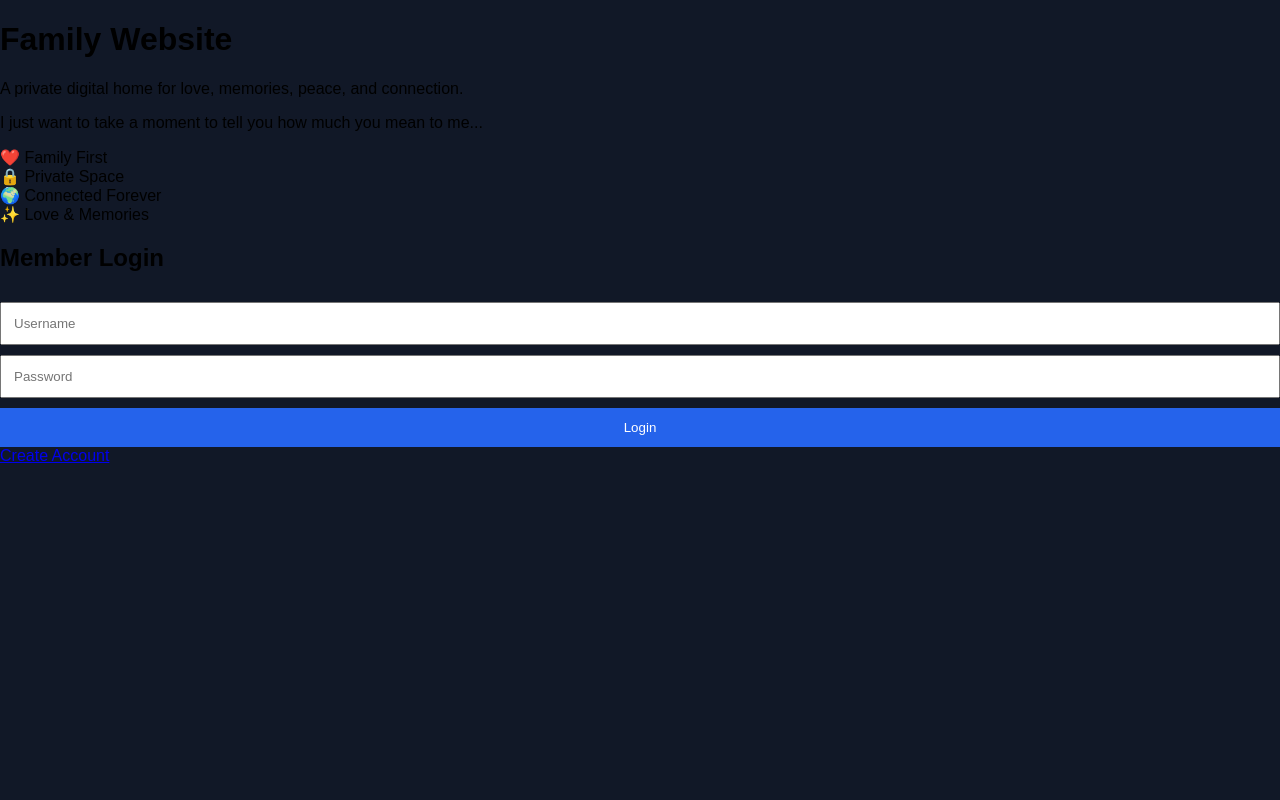
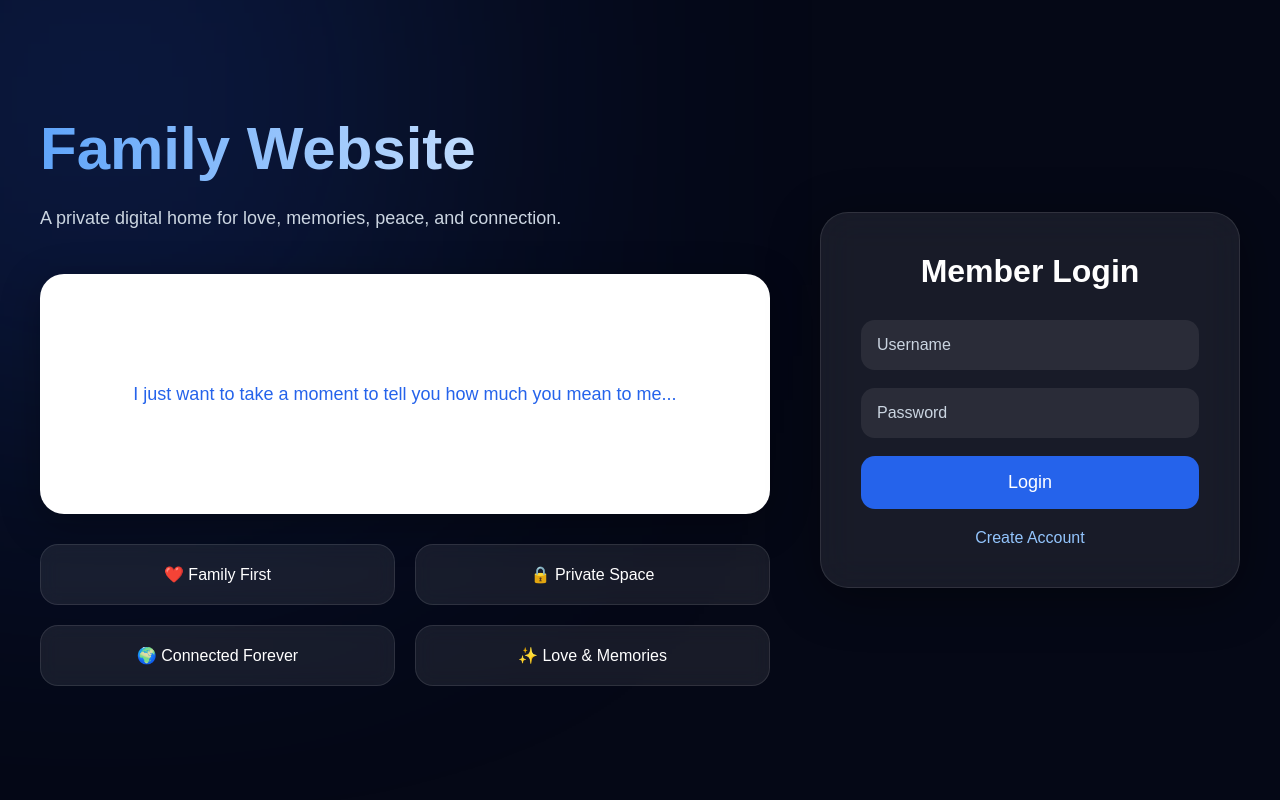
Before and after one commit to andrenikola64-source/Andre, a Flask app: page / in a window 1280 px wide. Run offline with Flask 3, Linux system fonts and the light colour scheme.

Commit message:
Update style.css

```diff
--- a/static/style.css
+++ b/static/style.css
@@ -1,66 +1,192 @@
-body {
-    margin: 0;
-    font-family: Arial, sans-serif;
-    background: #111827;
+*{
+    margin:0;
+    padding:0;
+    box-sizing:border-box;
 }
 
-.container {
-    display: flex;
-    justify-content: center;
-    align-items: center;
-    height: 100vh;
+body{
+    font-family:Arial, sans-serif;
+    background:#050816;
+    color:white;
+    overflow-x:hidden;
 }
 
-.box {
-    background: white;
-    padding: 40px;
-    border-radius: 15px;
-    width: 350px;
+.background-glow{
+    position:fixed;
+    width:600px;
+    height:600px;
+    background:#2563eb;
+    filter:blur(180px);
+    opacity:0.25;
+    top:-200px;
+    left:-200px;
+    z-index:-1;
 }
 
-.admin-box {
-    width: 700px;
+.main-container{
+    min-height:100vh;
+    display:flex;
+    align-items:center;
+    justify-content:space-between;
+    padding:40px;
+    gap:50px;
 }
 
-input, button {
-    width: 100%;
-    padding: 12px;
-    margin-top: 10px;
-    box-sizing: border-box;
+.hero-section{
+    flex:1;
 }
 
-button {
-    background: #2563eb;
-    color: white;
-    border: none;
+.logo{
+    font-size:60px;
+    font-weight:bold;
+    margin-bottom:20px;
+    background:linear-gradient(to right,#60a5fa,#ffffff);
+    -webkit-background-clip:text;
+    -webkit-text-fill-color:transparent;
 }
 
-.logout-btn {
-    display: inline-block;
-    margin-top: 20px;
-    padding: 10px 20px;
-    background: #ef4444;
-    color: white;
-    text-decoration: none;
+.subtitle{
+    font-size:18px;
+    color:#cbd5e1;
+    line-height:1.7;
+    max-width:600px;
 }
 
-.user-card {
-    background: #f3f4f6;
-    padding: 15px;
-    margin-top: 15px;
+.message-card{
+    margin-top:40px;
+    background:white;
+    color:#2563eb;
+    padding:30px;
+    border-radius:24px;
+    box-shadow:0 10px 40px rgba(0,0,0,0.3);
+    min-height:240px;
+    display:flex;
+    align-items:center;
+    justify-content:center;
+    text-align:center;
 }
 
-.home-text {
-    text-align: center;
-    color: #555;
-    margin-top: 15px;
-    line-height: 1.6;
+#rotating-text{
+    font-size:18px;
+    line-height:1.8;
+    transition:0.5s;
 }
 
-.home-buttons {
-    margin-top: 25px;
+.info-grid{
+    display:grid;
+    grid-template-columns:repeat(2,1fr);
+    gap:20px;
+    margin-top:30px;
 }
 
-.register-btn {
-    background: #10b981;
+.info-card{
+    background:rgba(255,255,255,0.08);
+    border:1px solid rgba(255,255,255,0.1);
+    backdrop-filter:blur(10px);
+    padding:20px;
+    border-radius:18px;
+    text-align:center;
+    font-size:16px;
 }
+
+.login-section{
+    width:420px;
+    display:flex;
+    justify-content:center;
+}
+
+.login-box{
+    width:100%;
+    background:rgba(255,255,255,0.08);
+    border:1px solid rgba(255,255,255,0.1);
+    backdrop-filter:blur(18px);
+    padding:40px;
+    border-radius:28px;
+    box-shadow:0 10px 50px rgba(0,0,0,0.4);
+}
+
+.login-box h2{
+    text-align:center;
+    margin-bottom:30px;
+    font-size:32px;
+}
+
+.login-box input{
+    width:100%;
+    padding:16px;
+    border:none;
+    border-radius:14px;
+    margin-bottom:18px;
+    background:rgba(255,255,255,0.08);
+    color:white;
+    font-size:16px;
+}
+
+.login-box input::placeholder{
+    color:#cbd5e1;
+}
+
+.login-box button{
+    width:100%;
+    padding:16px;
+    border:none;
+    border-radius:14px;
+    background:#2563eb;
+    color:white;
+    font-size:18px;
+    cursor:pointer;
+    transition:0.3s;
+}
+
+.login-box button:hover{
+    transform:translateY(-2px);
+    background:#3b82f6;
+}
+
+.register-link{
+    display:block;
+    margin-top:20px;
+    text-align:center;
+    color:#93c5fd;
+    text-decoration:none;
+}
+
+.register-link:hover{
+    text-decoration:underline;
+}
+
+/* MOBILE RESPONSIVE */
+
+@media(max-width:900px){
+
+    .main-container{
+        flex-direction:column;
+        padding:25px;
+    }
+
+    .logo{
+        font-size:42px;
+        text-align:center;
+    }
+
+    .subtitle{
+        text-align:center;
+    }
+
+    .message-card{
+        min-height:300px;
+    }
+
+    .login-section{
+        width:100%;
+    }
+
+    .login-box{
+        padding:30px;
+    }
+
+    .info-grid{
+        grid-template-columns:1fr;
+    }
+
+}
```
